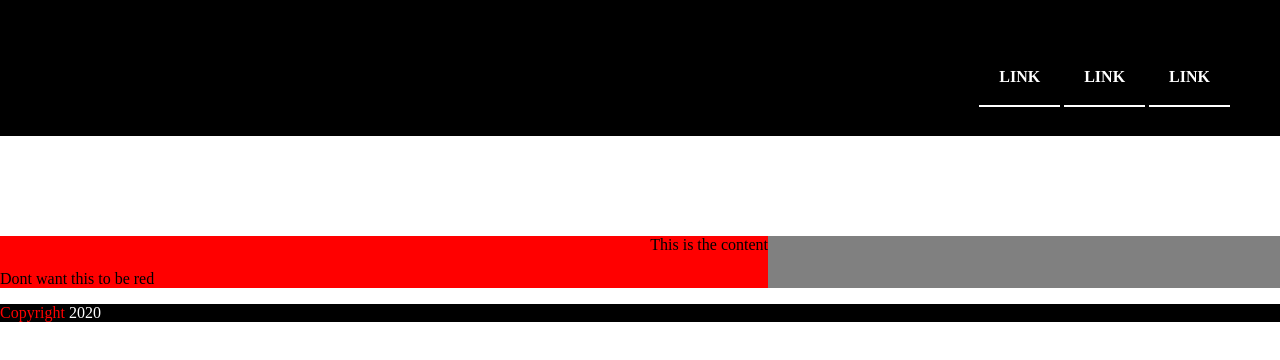
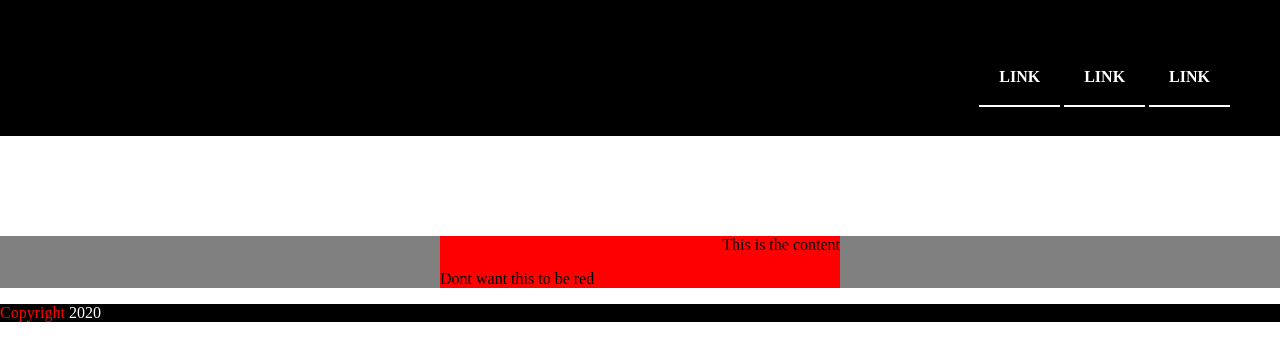
Before and after one commit to boggsey/quarantine-code-slides, a website: page sample-code/class4/index.html in a window 1280 px wide. Drawn offline with Linux system fonts and the light colour scheme.

Commit message:
Adding styles

```diff
--- a/sample-code/class4/style.css
+++ b/sample-code/class4/style.css
@@ -46,5 +46,6 @@ main {
 
 .wrapper {
   background-color: red;
-  width: 60%;
+  width: 400px;
+  margin: 0 auto;
 }
```
